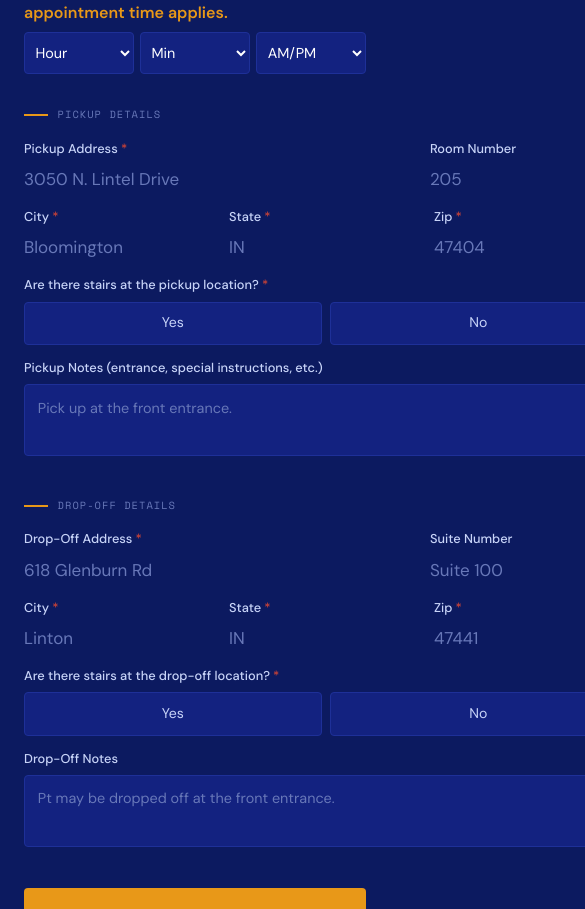
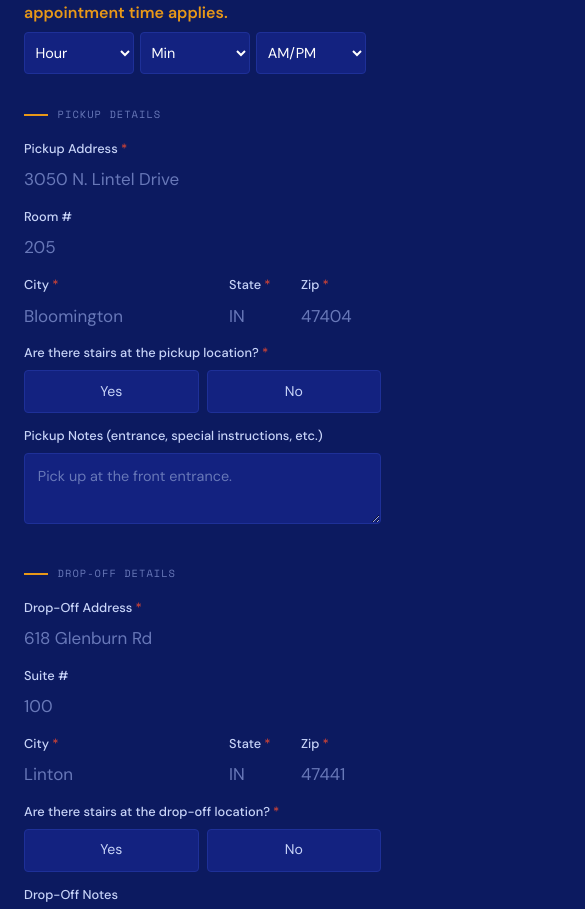
Before and after one commit to godfathereltee/ateam-transport, a Next.js app: page /book in a window 390 px wide. Shown: the part 1420-2329 px from the top of the page, 585 px wide, since content can reach past the window. Built offline with nearby package versions, Linux system fonts and the light colour scheme.

Commit message:
Extend address fields, shrink room/suite, mobile-responsive grid

```diff
--- a/src/app/book/page.tsx
+++ b/src/app/book/page.tsx
@@ -154,6 +154,10 @@ export default function BookingPage() {
         input::placeholder,textarea::placeholder{color:var(--text-3)}
         input[type=date]::-webkit-calendar-picker-indicator,input[type=time]::-webkit-calendar-picker-indicator{filter:invert(1);opacity:.6;cursor:pointer;}
         input[type=date],input[type=time]{cursor:pointer;}
+        @media(max-width:520px){
+          .addr-row{grid-template-columns:1fr!important;}
+          .addr-csz{grid-template-columns:1fr 60px 80px!important;}
+        }
       `}</style>
 
       <div style={{ maxWidth: '680px', margin: '0 auto', padding: '2rem 1.5rem 0' }}>
@@ -297,15 +301,15 @@ export default function BookingPage() {
           <section>
             <SectionLabel>Pickup Details</SectionLabel>
             <div style={{ display: 'grid', gap: '.75rem' }}>
-              <div style={{ display: 'grid', gridTemplateColumns: '2fr 1fr', gap: '.75rem' }}>
+              <div className="addr-row" style={{ display: 'grid', gridTemplateColumns: '3fr 1fr', gap: '.75rem' }}>
                 <Field label="Pickup Address" required>
                   <input value={form.pickup_street} onChange={e => set('pickup_street', e.target.value)} placeholder="3050 N. Lintel Drive" />
                 </Field>
-                <Field label="Room Number">
+                <Field label="Room #">
                   <input value={form.pickup_room} onChange={e => set('pickup_room', e.target.value)} placeholder="205" />
                 </Field>
               </div>
-              <div style={{ display: 'grid', gridTemplateColumns: '2fr 1fr 1fr', gap: '.75rem' }}>
+              <div className="addr-csz" style={{ display: 'grid', gridTemplateColumns: 'repeat(3, 1fr)', gap: '.75rem' }}>
                 <Field label="City" required>
                   <input value={form.pickup_city} onChange={e => set('pickup_city', e.target.value)} placeholder="Bloomington" />
                 </Field>
@@ -327,15 +331,15 @@ export default function BookingPage() {
           <section>
             <SectionLabel>Drop-Off Details</SectionLabel>
             <div style={{ display: 'grid', gap: '.75rem' }}>
-              <div style={{ display: 'grid', gridTemplateColumns: '2fr 1fr', gap: '.75rem' }}>
+              <div className="addr-row" style={{ display: 'grid', gridTemplateColumns: '3fr 1fr', gap: '.75rem' }}>
                 <Field label="Drop-Off Address" required>
                   <input value={form.destination_street} onChange={e => set('destination_street', e.target.value)} placeholder="618 Glenburn Rd" />
                 </Field>
-                <Field label="Suite Number">
-                  <input value={form.destination_suite} onChange={e => set('destination_suite', e.target.value)} placeholder="Suite 100" />
+                <Field label="Suite #">
+                  <input value={form.destination_suite} onChange={e => set('destination_suite', e.target.value)} placeholder="100" />
                 </Field>
               </div>
-              <div style={{ display: 'grid', gridTemplateColumns: '2fr 1fr 1fr', gap: '.75rem' }}>
+              <div className="addr-csz" style={{ display: 'grid', gridTemplateColumns: 'repeat(3, 1fr)', gap: '.75rem' }}>
                 <Field label="City" required>
                   <input value={form.destination_city} onChange={e => set('destination_city', e.target.value)} placeholder="Linton" />
                 </Field>
```
